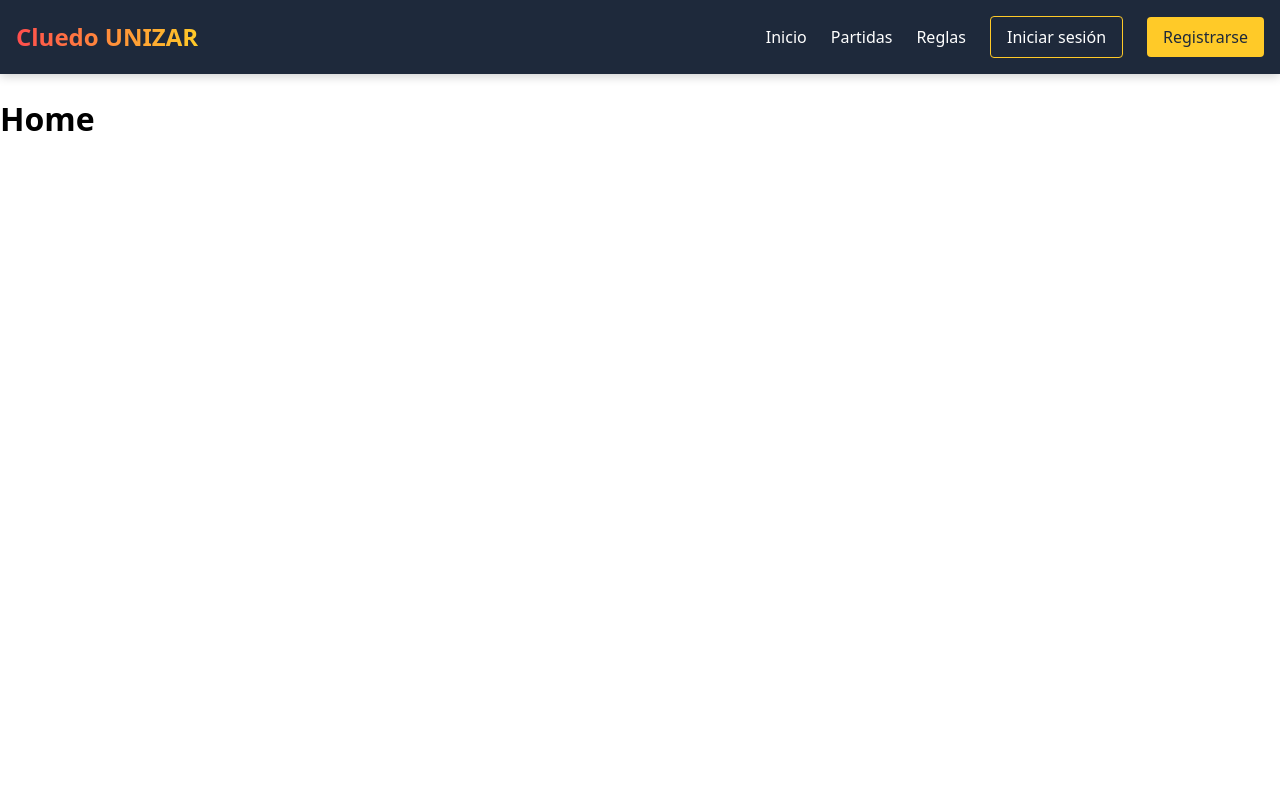
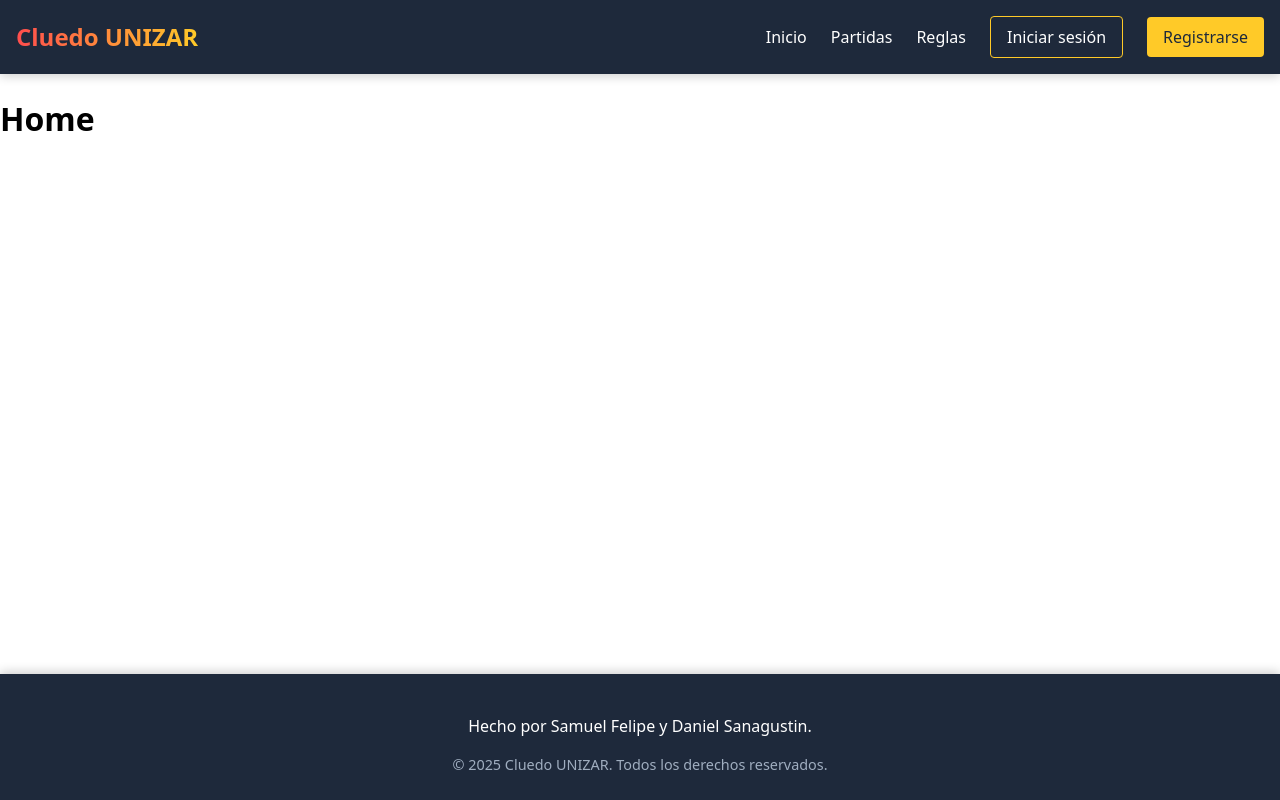
Before and after one commit to daniwow71/cluedo-UNIZAR, a React (Vite) app in the folder frontend/: page / in a window 1280 px wide. Built offline with nearby package versions, Linux system fonts and the light colour scheme.

Commit message:
añadido footer

```diff
--- a/frontend/src/App.jsx
+++ b/frontend/src/App.jsx
@@ -1,5 +1,6 @@
 import { useState } from 'react';
 import Header from './components/header/Header.jsx';
+import Footer from './components/footer/Footer.jsx';
 import { BrowserRouter as Router, Routes, Route } from 'react-router-dom';
 import './App.css';
 
@@ -18,8 +19,7 @@
           <Route path="/" element={<h1>Home</h1>} />
         </Routes>
       </main>
-      <footer>
-      </footer>
+      <Footer />
     </Router>
   );
 };
--- /dev/null
+++ b/frontend/src/components/footer/Footer.jsx
@@ -0,0 +1,16 @@
+import './styles/Footer.css';
+
+const Footer = () => {
+  return (
+    <footer className="footer">
+      <p className="footer-credits">
+        Hecho por Samuel Felipe y Daniel Sanagustin.
+      </p>
+      <p className="footer-copyright">
+        &copy; {new Date().getFullYear()} Cluedo UNIZAR. Todos los derechos reservados.
+      </p>
+    </footer>
+  );
+};
+
+export default Footer;
--- /dev/null
+++ b/frontend/src/components/footer/styles/Footer.css
@@ -0,0 +1,17 @@
+.footer {
+  background-color: var(--color-primary);
+  color: var(--color-text-light);
+  padding: 1.5rem;
+  box-shadow: 0 -2px 10px var(--color-shadow-medium);
+  text-align: center;
+}
+
+.footer-credits {
+  font-weight: 500;
+}
+
+.footer-copyright {
+  color: var(--color-text-muted);
+  font-size: 0.9rem;
+  margin: 0;
+}
```
